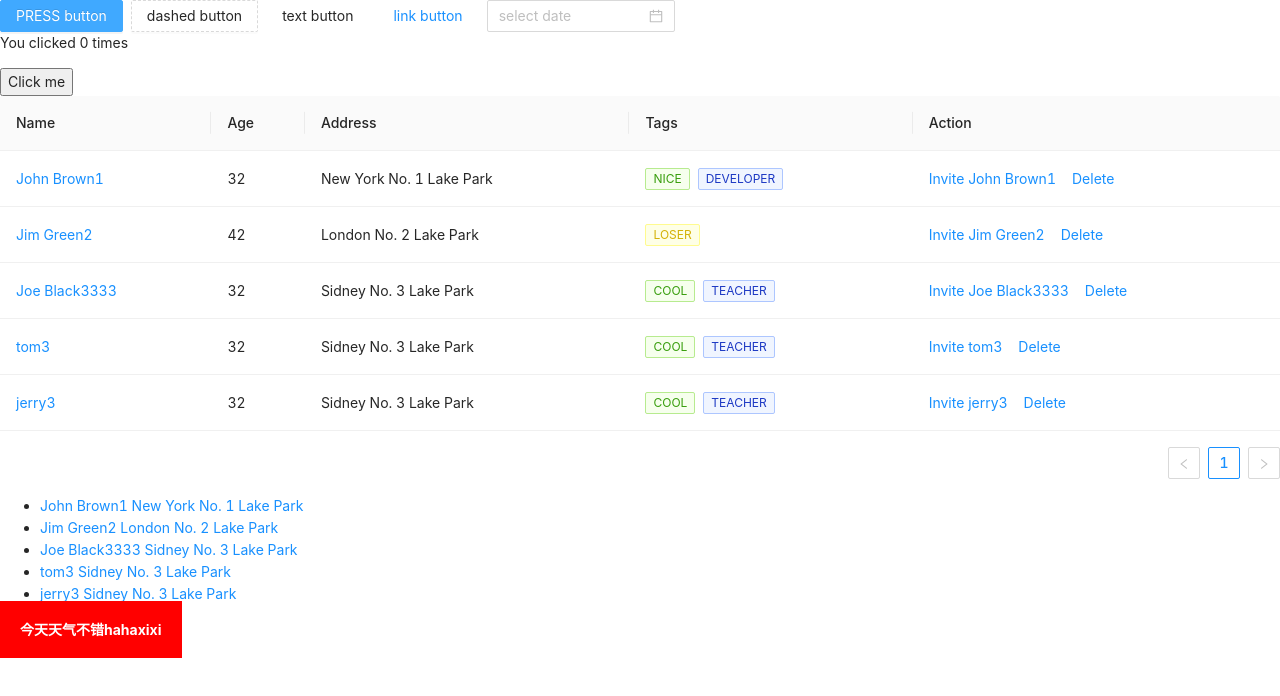
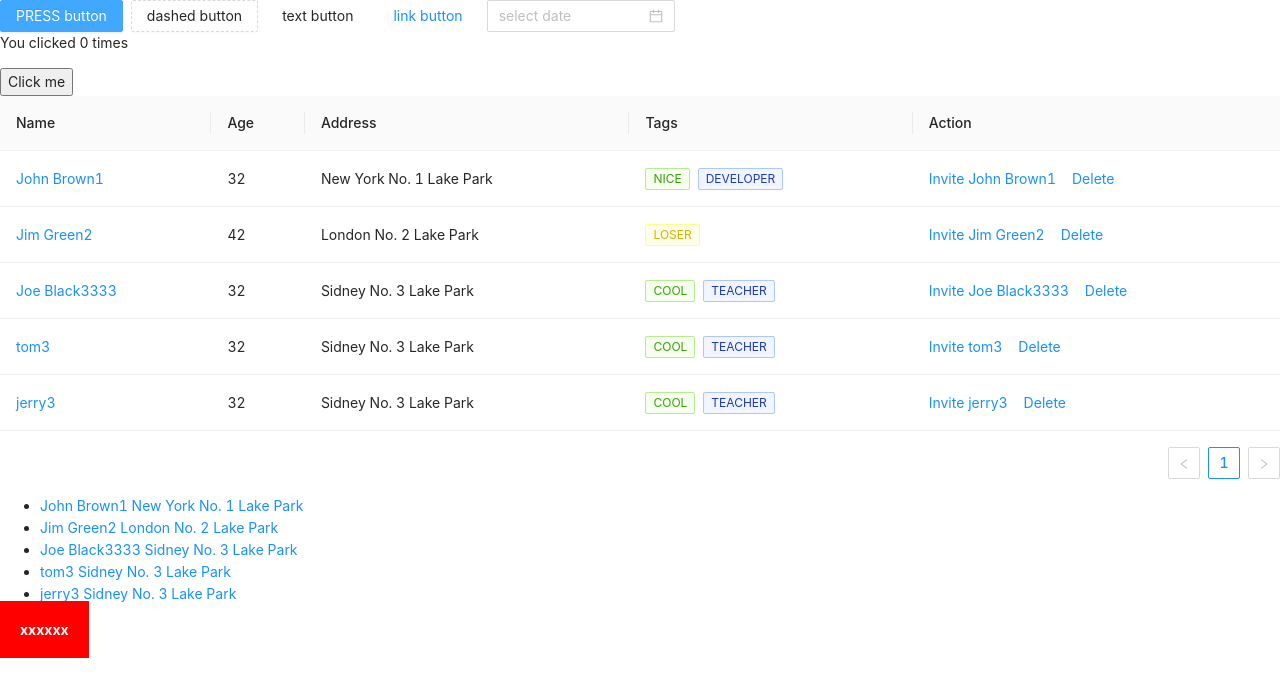
Before and after one commit to rexzhang4799/my-app, a React (Create React App) app: page / in a window 1280 px wide. Shown: the top 696 px of the page. Built offline with nearby package versions, Linux system fonts and the light colour scheme.

Commit message:
moidf weather

```diff
--- a/src/components/Weather.jsx
+++ b/src/components/Weather.jsx
@@ -4,7 +4,7 @@ export default class Weather extends Component {
     render() {
         return (
             <span className={Hello.title}>
-                今天天气不错hahaxixi
+                xxxxxx
             </span>
         )
     }
```
